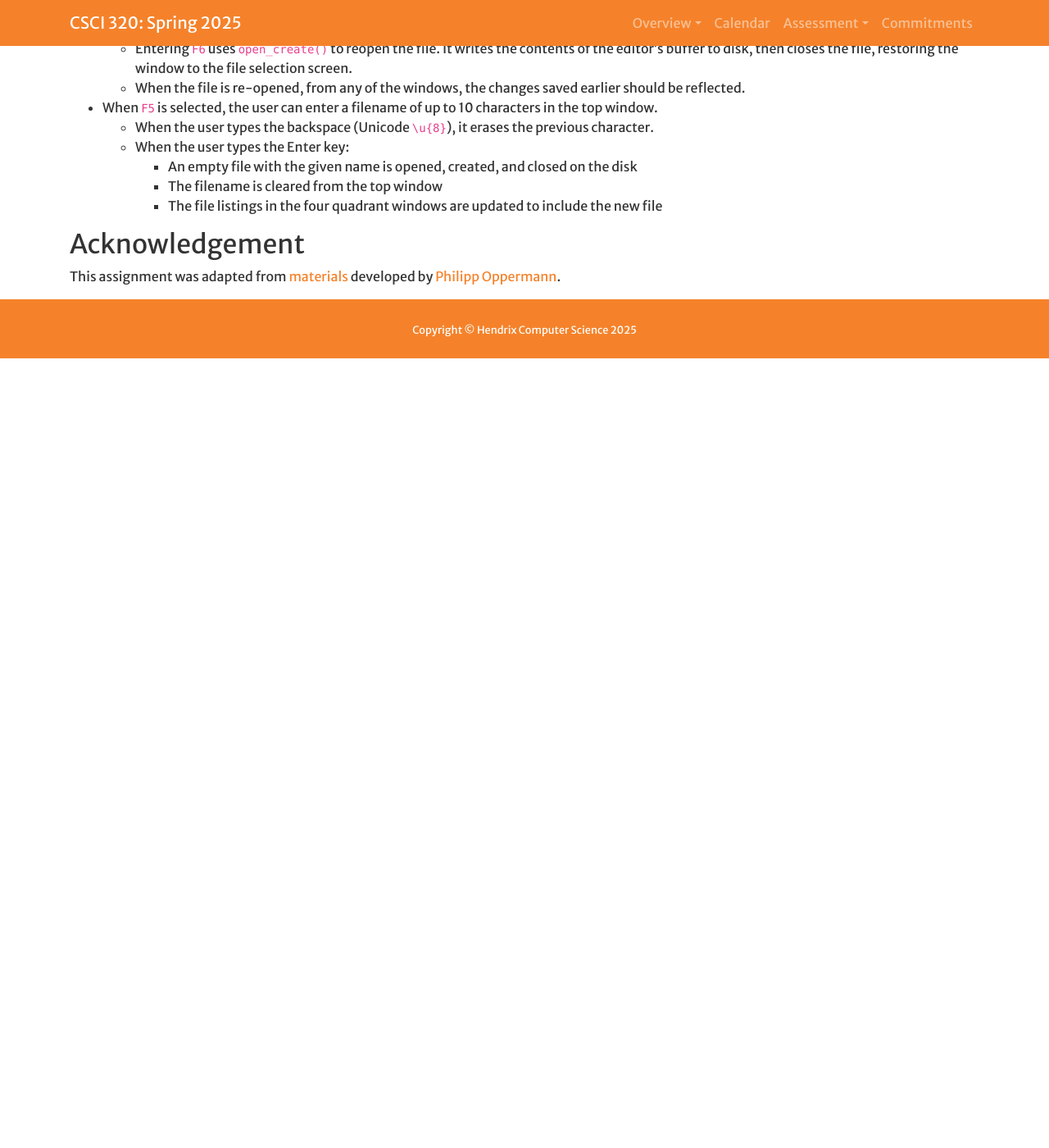
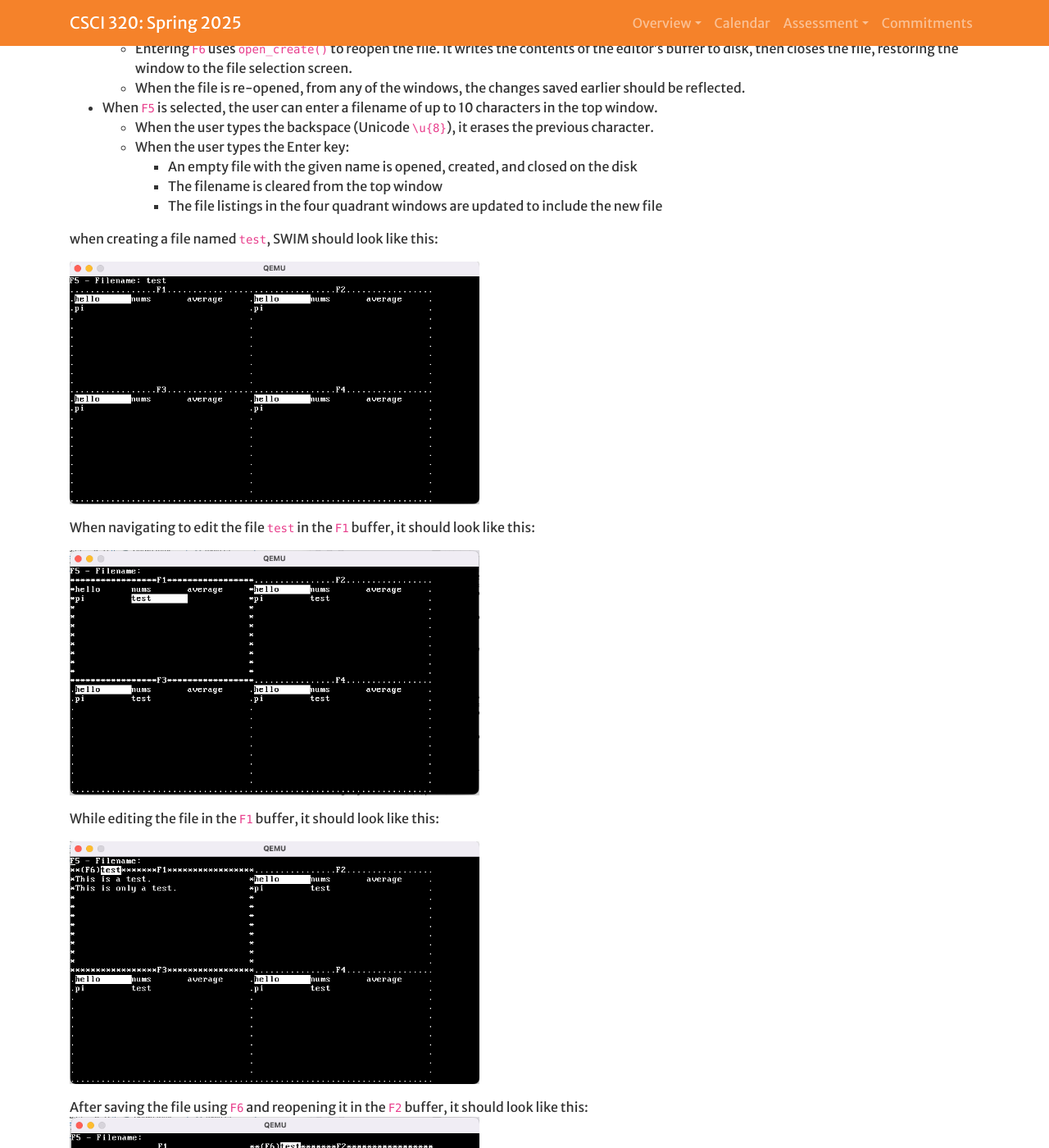
Before and after one commit to Hendrix-CS/csci320, a Jekyll site: the page built from projects/swim.md, in a window 1280 px wide and 1400 px high, scrolled down 3312 px. Shown: the whole window at 82% size. Built offline with Jekyll 4.4.1, drawn with Linux system fonts in a browser that asks for light colours; a script that is not in the unit is left out; our own code applies the rules of GitHub Pages for plain Markdown files; before the commit the page ends 3749 px from its top, so only the background shows below that.

Commit message:
Added editor images

```diff
--- a/projects/swim.md
+++ b/projects/swim.md
@@ -161,6 +161,22 @@ point, we switch from file navigation to editing.
     * An empty file with the given name is opened, created, and closed on the disk
     * The filename is cleared from the top window
     * The file listings in the four quadrant windows are updated to include the new file
+
+when creating a file named `test`, SWIM should look like this:
+
+<img src="https://hendrix-cs.github.io/csci320/assets/images/swim_step_3a.png" width=500>
+
+When navigating to edit the file `test` in the `F1` buffer, it should look like this:
+
+<img src="https://hendrix-cs.github.io/csci320/assets/images/swim_step_3b.png" width=500>
+
+While editing the file in the `F1` buffer, it should look like this:
+
+<img src="https://hendrix-cs.github.io/csci320/assets/images/swim_step_3c.png" width=500>
+
+After saving the file using `F6` and reopening it in the `F2` buffer, it should look
+like this:
+<img src="https://hendrix-cs.github.io/csci320/assets/images/swim_step_3d.png" width=500>
 
 <!-- Original
 ## Overview
```
